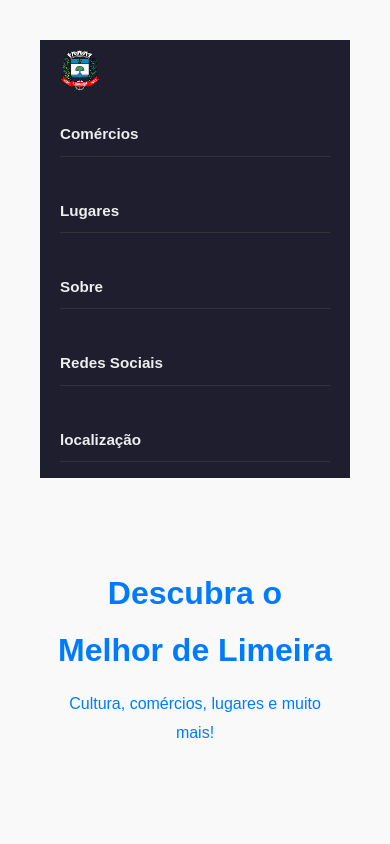
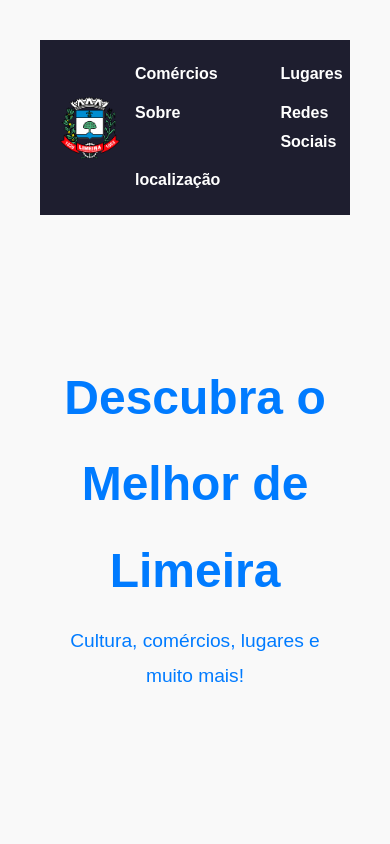
Before and after one commit to Sndxnejsi/limeirasite, a plain HTML site: page index.html in a window 390 px wide. Shown: the top 844 px of the page. Drawn offline with Linux system fonts and the light colour scheme.

Commit message:
Aula 25/06/2025: atualizaçao das 21:24

```diff
--- a/styles.css
+++ b/styles.css
@@ -155,177 +155,23 @@ iframe {
   height: 50vh;
 }
 
-/* ===== ESTILO RESPONSIVO PARA CELULARES ===== */
-@media screen and (max-width: 768px) {
-  header {
-    flex-direction: column;
-    align-items: flex-start;
-  }
-
-  nav {
-    display: flex;
-    flex-direction: column;
-    width: 100%;
-  }
-
-  nav a {
-    margin: 10px 0;
-    padding: 10px 0;
-    border-bottom: 1px solid #333;
-    width: 100%;
-    text-align: left;
-  }
-
-  #hero {
-    padding: 60px 15px;
-  }
-
-  #hero h1 {
-    font-size: 2rem;
-  }
-
-  #hero p {
-    font-size: 1rem;
-  }
-
-  .cards {
-    grid-template-columns: 1fr;
-  }
-
-  .card img {
-    height: auto;
-  }
-
-  .socials {
-    flex-direction: column;
-    gap: 15px;
-  }
-
-  .socials a {
-    width: 100%;
-    text-align: center;
-  }
-
-  iframe {
-    height: 300px;
-  }
-
-  section {
-    padding: 40px 15px;
-  }
-}
-
-@media screen and (max-width: 768px) {
-  header {
-    flex-direction: column;
-    align-items: flex-start;
-    padding: 10px 15px;
-    /* diminuir padding para ocupar menos espaço */
-    background: rgba(30, 30, 47, 0.9);
-    /* fundo um pouco transparente */
-    font-size: 0.9rem;
-    /* diminuir tamanho geral das fontes no header */
-  }
-
-  .logo {
-    width: 40px;
-    /* diminuir tamanho do logo */
-    margin-bottom: 10px;
-    /* espaço entre logo e nav */
-  }
-
-  nav {
-    display: flex;
-    flex-direction: column;
-    width: 100%;
-  }
-
-  nav a {
-    margin: 6px 0;
-    /* menos espaçamento vertical */
-    padding: 8px 0;
-    border-bottom: 1px solid #555;
-    /* borda mais suave */
-    width: 100%;
-    text-align: left;
-    font-weight: 600;
-    color: #ddd;
-    /* cor mais clara para menos impacto */
-    transition: color 0.3s ease;
-  }
-
-  nav a:hover {
-    color: #f9c34d;
-    /* destaque no hover continua */
-  }
-}
-
-
-
-
-
-
-
-
-
-
-/* HEADER padrão (telas grandes) */
-header {
-  background: #1e1e2f;
-  padding: 20px 40px;
-  display: flex;
-  align-items: center;
-  justify-content: space-between;
-  position: sticky;
-  top: 0;
-  z-index: 1000;
-}
-
-.logo {
-  width: 60px;
-  height: auto;
-}
 
 nav {
-  display: flex;
-  gap: 20px;
+  display: grid;
+  grid-template-columns: repeat(2, auto);
+  gap: 10px 30px; /* espaço entre colunas e linhas */
 }
 
 nav a {
   color: white;
   text-decoration: none;
   font-weight: bold;
-  transition: color 0.3s ease;
 }
 
-nav a:hover {
-  color: #f9c34d;
+
+nav {
+  display: grid;
+  grid-template-columns: repeat(2, auto);
+  gap: 10px 30px;
+  justify-content: center; /* centraliza horizontalmente */
 }
-
-/* ===== ESTILO RESPONSIVO PARA CELULARES ===== */
-@media screen and (max-width: 768px) {
-  header {
-    flex-direction: column;
-    align-items: flex-start;
-    padding: 10px 20px;
-    gap: 10px;
-  }
-
-  .logo {
-    width: 40px;
-    margin-bottom: 5px;
-  }
-
-  nav {
-    flex-direction: column;
-    width: 100%;
-  }
-
-  nav a {
-    padding: 8px 0;
-    border-bottom: 1px solid #333;
-    width: 100%;
-    color: #eee;
-    font-size: 0.95rem;
-  }
-}
```
